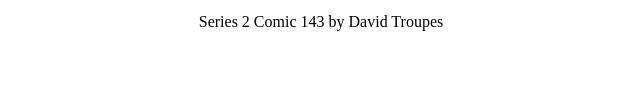
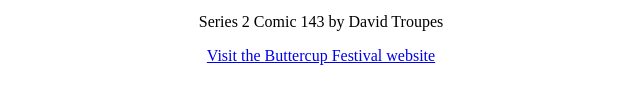
Before and after one commit to handeyeco/buttercup, a plain HTML site: page index.html in a window 1280 px wide. Shown: the part 345-448 px from the top of the page, without its empty margins (319-959 px from the left). Drawn offline with nearby package versions, Linux system fonts and the light colour scheme.

Commit message:
Add link to BF site

```diff
--- a/index.html
+++ b/index.html
@@ -13,6 +13,7 @@
 		<button type="button" id="NEXT" disabled=true>Next</button>
 		<button type="button" id="LAST" disabled=true>Last</button>
 		<p id="comic-ID">Loading...</p>
+		<a href="http://www.buttercupfestival.com/index.htm">Visit the Buttercup Festival website</a>
 	</div>
 
 	<script src="https://ajax.googleapis.com/ajax/libs/jquery/1.12.0/jquery.min.js"></script>
```
